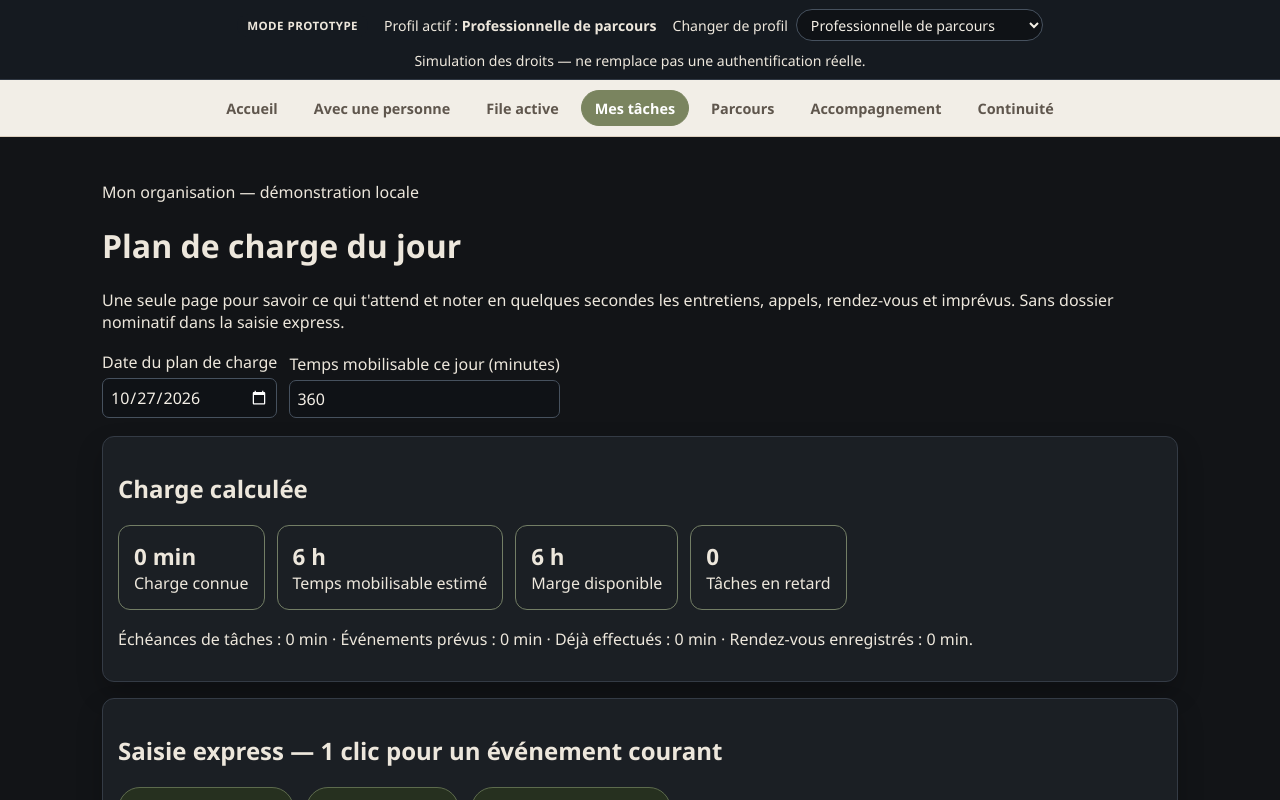
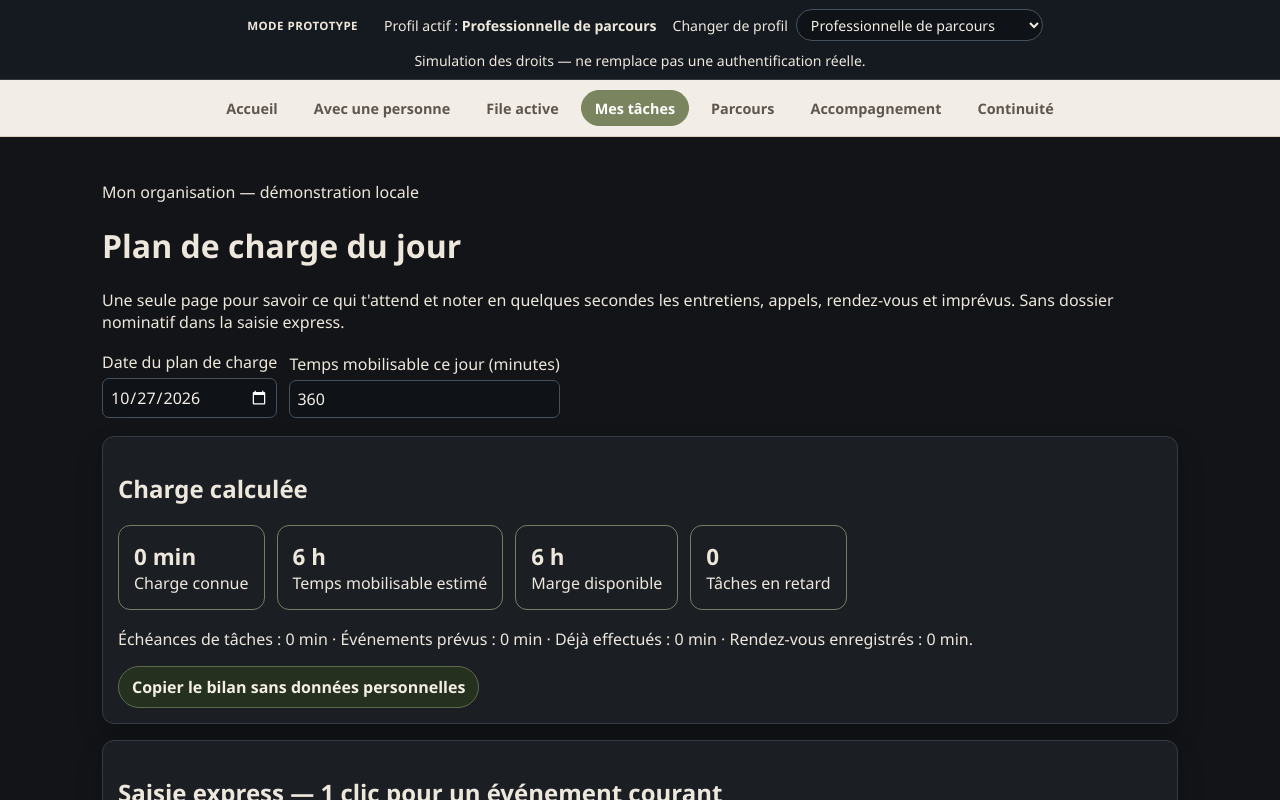
Before and after one commit to So1968/OUTIL-PARCOURS-INSERTION, a React (Vite) app in the folder frontend/: page /bureau-quotidien in a window 1280 px wide. Shown: the top 800 px of the page. Built offline with nearby package versions, Linux system fonts and the light colour scheme.

Commit message:
Ajoute la copie en un clic du bilan de charge sans noms ni notes de dossiers

```diff
--- a/frontend/src/pages/BureauQuotidienPage.jsx
+++ b/frontend/src/pages/BureauQuotidienPage.jsx
@@ -119,6 +119,25 @@ export function BureauQuotidienPage() {
     setMessage("Disponibilité du jour actualisée.");
   }
 
+  async function copierBilanAnonyme() {
+    const bilan = [
+      `Plan de charge ARTAG — ${dateLabel(day)}`,
+      `Charge chiffrée : ${dureeLisible(charge.totalKnown)} / ${dureeLisible(charge.capacity)} disponibles (estimations)`,
+      `Tâches en retard : ${charge.overdueCount} ; échéance aujourd'hui : ${charge.dueCount}`,
+      `Imprévus et événements effectués : ${dureeLisible(charge.doneMinutes)}`,
+      `Événements à venir : ${dureeLisible(charge.plannedMinutes)}`,
+      `Rendez-vous enregistrés : ${charge.appointmentsCount}`,
+      `Éléments sans durée : ${charge.missingEstimates}`,
+      "Récapitulatif sans nom, numéro de dossier ni note d'entretien.",
+    ].join("\\n");
+    try {
+      await navigator.clipboard.writeText(bilan);
+      setMessage("Bilan anonyme copié. Tu peux le coller dans ton point de charge ChatGPT.");
+    } catch {
+      setMessage("Copie impossible : autorise le presse-papiers ou utilise le tableau à l'écran.");
+    }
+  }
+
   const taskSection = (title, tasks, id) => (
     <section aria-labelledby={id} className="daily-section" key={id}>
       <h2 id={id}>{title} ({tasks.length})</h2>
@@ -195,6 +214,7 @@ export function BureauQuotidienPage() {
         {charge.missingEstimates > 0 && <p className="daily-alert">Attention : {charge.missingEstimates} élément(s) sans durée. La charge réelle peut être supérieure.</p>}
         {charge.overload && <p className="daily-alert">Charge supérieure au temps mobilisable : reporter ou réorganiser des actions.</p>}
         {charge.pendingWithoutDate > 0 && <p className="daily-alert">{charge.pendingWithoutDate} tâche(s) sans échéance restent à planifier.</p>}
+        <button type="button" onClick={copierBilanAnonyme}>Copier le bilan sans données personnelles</button>
       </section>
 
       <section className="daily-section" aria-labelledby="quick-header">
```
